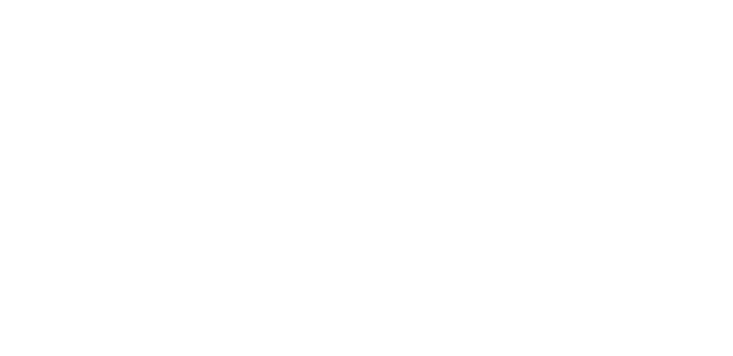
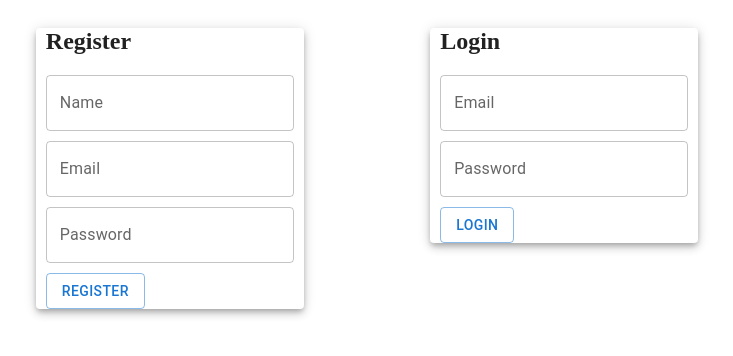
Before and after one commit to CotutRaul/TMD-Book-Club-FE, a React (Create React App) app: page /login in a window 1280 px wide. Shown: the top 356 px of the page, without its empty margins (273-1006 px from the left). Built offline with nearby package versions, Linux system fonts and the light colour scheme.

Commit message:
Login and Register (fetch)

```diff
--- a/package.json
+++ b/package.json
@@ -6,12 +6,13 @@
     "@emotion/react": "^11.9.3",
     "@emotion/styled": "^11.9.3",
     "@mui/material": "^5.9.0",
-    "@mui/styles": "^5.9.0",
     "@testing-library/jest-dom": "^5.16.4",
     "@testing-library/react": "^13.3.0",
     "@testing-library/user-event": "^13.5.0",
+    "axios": "^0.27.2",
     "react": "^18.2.0",
     "react-dom": "^18.2.0",
+    "react-router-dom": "^6.3.0",
     "react-scripts": "5.0.1",
     "web-vitals": "^2.1.4"
   },
--- a/src/App.js
+++ b/src/App.js
@@ -1,9 +1,22 @@
 import React from 'react';
+import Home from './pages/Home/Home';
+import Login from './pages/Login/Login';
+import { BrowserRouter as Router, Routes, Route } from 'react-router-dom';
+
 
 
 
 function App() {
-  return null
+  return (
+    <Router>
+      <div className='App'>
+        <Routes>
+          <Route path="/" exact element={<Home/>} />
+          <Route path="/login" exact element={<Login/>} />
+        </Routes>
+      </div>
+    </Router>
+  )
 }
 
 export default App;
--- /dev/null
+++ b/src/pages/Home/Home.js
@@ -0,0 +1,9 @@
+import React from 'react'
+
+function Home() {
+  return (
+    <div>Home</div>
+  )
+}
+
+export default Home
--- /dev/null
+++ b/src/pages/Login/Login.css
@@ -0,0 +1,22 @@
+.LoginForm{
+    width: fit-content;
+    height: fit-content;
+    margin-left: 5%;
+    margin-right: auto;
+
+}
+
+.RegisterForm{
+    width:fit-content;
+    height: fit-content;
+    margin-left: auto;
+    margin-right: 5%;
+}
+
+.FormGroup{
+    margin: 10px;
+}
+
+.FormsContainer{
+    display: flex;
+}
--- /dev/null
+++ b/src/pages/Login/Login.js
@@ -0,0 +1,18 @@
+import React from 'react'
+import LoginForm from './LoginForm'
+import RegisterForm from './RegisterForm'
+import "./Login.css"
+
+
+function Login() {
+  return (
+    <div>
+      <div className='FormsContainer'>
+        <RegisterForm />
+        <LoginForm />
+      </div>
+    </div>
+  )
+}
+
+export default Login
--- /dev/null
+++ b/src/pages/Login/LoginForm.js
@@ -0,0 +1,66 @@
+import React, { useState, useEffect } from 'react'
+import Paper from '@mui/material/Paper';
+import TextField from '@mui/material/TextField';
+import Button from '@mui/material/Button';
+
+
+
+function LoginForm() {
+    const [user, setUser] = useState({email:"", password:""});
+    const [result, setResult] = useState(null);
+
+    const HandleSubmit = e =>{
+        e.preventDefault();
+
+        fetch(`http://localhost:8080/users?email=${user.email}&password=${user.password}`,{
+            method:"GET"
+        })
+        .then(res => {
+            if(res.status===200)
+            {
+                res.json().then(jsonResult => setResult(jsonResult))
+            }
+            if(res.status===204)
+            {
+                alert("Wrong data inserted")
+            }
+        })
+
+
+    }
+
+    useEffect(() => {
+      console.log(result);
+    }, [result])
+
+
+    return (
+        <form className='LoginForm' onSubmit={HandleSubmit}>
+        <Paper elevation={5}>
+
+
+                <div className='FormGroup'><h2 >Login</h2></div>
+                <div className='FormGroup'>
+                    <TextField
+                        id="loginEmailField"
+                        label="Email"
+                        type="email"
+                        onChange={e => setUser({...user, email: e.target.value})}
+                    />
+                </div>
+                <div className='FormGroup'>
+                    <TextField
+                        id="loginPasswordField"
+                        label="Password"
+                        type="password"
+                        onChange={e => setUser({...user, password: e.target.value})}
+                    />
+                </div>
+                <div className='FormGroup'><Button type="submit" variant="outlined">Login</Button></div>
+
+        </Paper>
+        </form>
+    )
+}
+
+export default LoginForm
--- /dev/null
+++ b/src/pages/Login/RegisterForm.js
@@ -0,0 +1,79 @@
+import React, { useState, useEffect } from 'react'
+import Paper from '@mui/material/Paper';
+import TextField from '@mui/material/TextField';
+import Button from '@mui/material/Button';
+
+
+function RegisterForm() {
+    const [user, setUser] = useState({ name: "", email: "", password: "" });
+    const [result, setResult] = useState(null);
+
+
+    const HandleSubmit = e => {
+        e.preventDefault();
+
+        if (user.name.length * user.email.length * user.password.length > 0) {
+
+            fetch('http://localhost:8080/users', {
+                method: 'POST',
+                headers: {
+                    'Accept': 'application/json',
+                    'Content-Type': 'application/json'
+                },
+                body: JSON.stringify(user)
+            })
+            .then(res => {
+                if(res.status===201)
+                {
+                    res.json().then(jsonResult => setResult(jsonResult))
+                }
+                if(res.status===400)
+                {
+                    alert("Wrong data inserted")
+                }
+            })
+
+        }
+    }
+
+    useEffect(() => {
+        console.log(result);
+    }, [result])
+
+
+    return (
+        <form className='RegisterForm' onSubmit={HandleSubmit}>
+            <Paper elevation={5}>
+
+                <div className='FormGroup'><h2>Register</h2></div>
+                <div className='FormGroup'>
+                    <TextField
+                        id="registerNameField"
+                        label="Name"
+                        type="text"
+                        onChange={e => setUser({ ...user, name: e.target.value })}
+                    />
+                </div>
+                <div className='FormGroup'>
+                    <TextField
+                        id="registerEmailField"
+                        label="Email"
+                        type="email"
+                        onChange={e => setUser({ ...user, email: e.target.value })}
+                    />
+                </div>
+                <div className='FormGroup'>
+                    <TextField
+                        id="registerPasswordField"
+                        label="Password"
+                        type="password"
+                        onChange={e => setUser({ ...user, password: e.target.value })}
+                    />
+                </div>
+                <div className='FormGroup'><Button type='submit' variant="outlined">Register</Button></div>
+            </Paper>
+        </form>
+    )
+}
+
+export default RegisterForm
```
Also changed, not shown: src/pages/Profile/Profile.js (added, +12 -0 lines), public/manifest.json (deleted), 1 other file (tests, documents, lock files or other folders).
